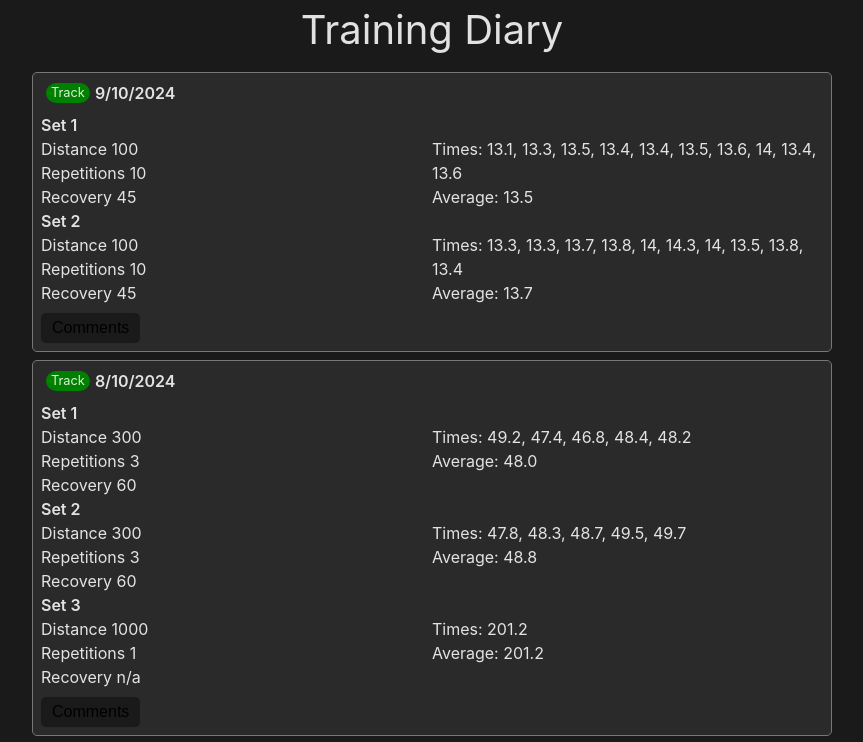
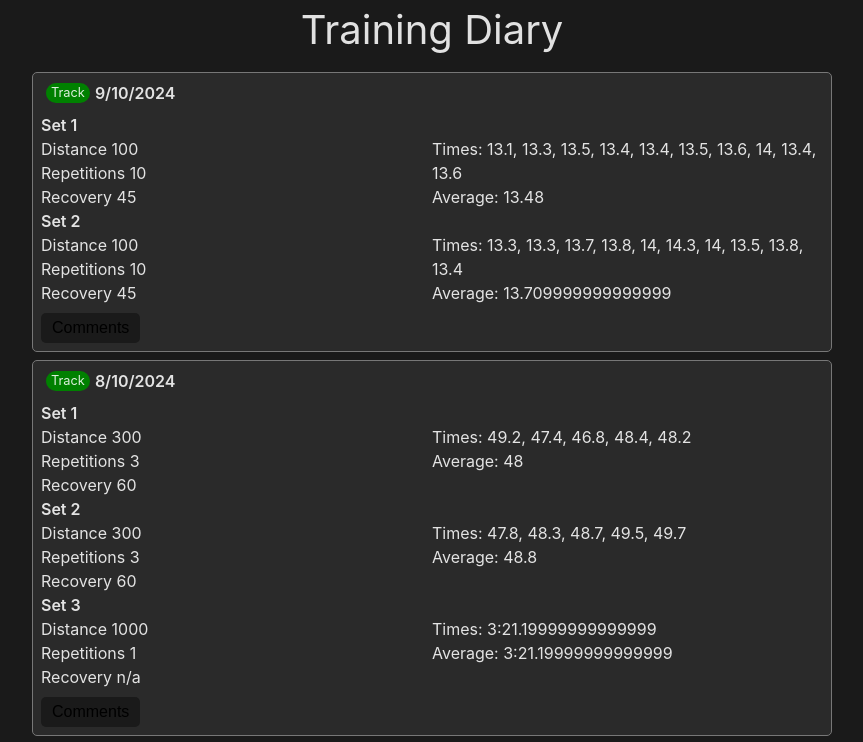
Before and after one commit to rs96/training, a React (Vite) app: page / in a window 1280 px wide. Shown: the top 742 px of the page, without its empty margins (208-1071 px from the left). Built offline with nearby package versions, Linux system fonts and the light colour scheme.

Commit message:
add time formatter

```diff
--- a/src/components/session/TrackSession.tsx
+++ b/src/components/session/TrackSession.tsx
@@ -1,5 +1,5 @@
 import { useState } from "react";
-import { shortDate } from "../../formatters";
+import { formatTime, shortDate } from "../../formatters";
 import {
   Set,
   TrackSession as TrackSessionType,
@@ -37,11 +37,11 @@ const TrackSession = ({
             </div>
             <div className={styles.column}>
               <div>{`Time${s.times.length ? "s" : ""}: ${s.times.map(
-                (t) => ` ${t}`
+                (t) => ` ${formatTime(t)}`
               )}`}</div>
-              <div>{`Average: ${(
+              <div>{`Average: ${formatTime(
                 s.times.reduce((a, c) => a + c, 0) / s.times.length
-              ).toFixed(1)}`}</div>
+              )}`}</div>
             </div>
           </div>
         </div>
--- a/src/formatters.ts
+++ b/src/formatters.ts
@@ -2,3 +2,11 @@ export const shortDate = (date: number) =>
   `${new Date(date).getDate()}/${new Date(date).getMonth() + 1}/${new Date(
     date
   ).getFullYear()}`;
+
+export const formatTime = (seconds: number) => {
+  const remainingSeconds = seconds % 60;
+  const minutes = Math.floor(seconds / 60);
+  return `${minutes > 0 ? minutes : ""}${
+    minutes > 0 ? ":" : ""
+  }${remainingSeconds}`;
+};
```
